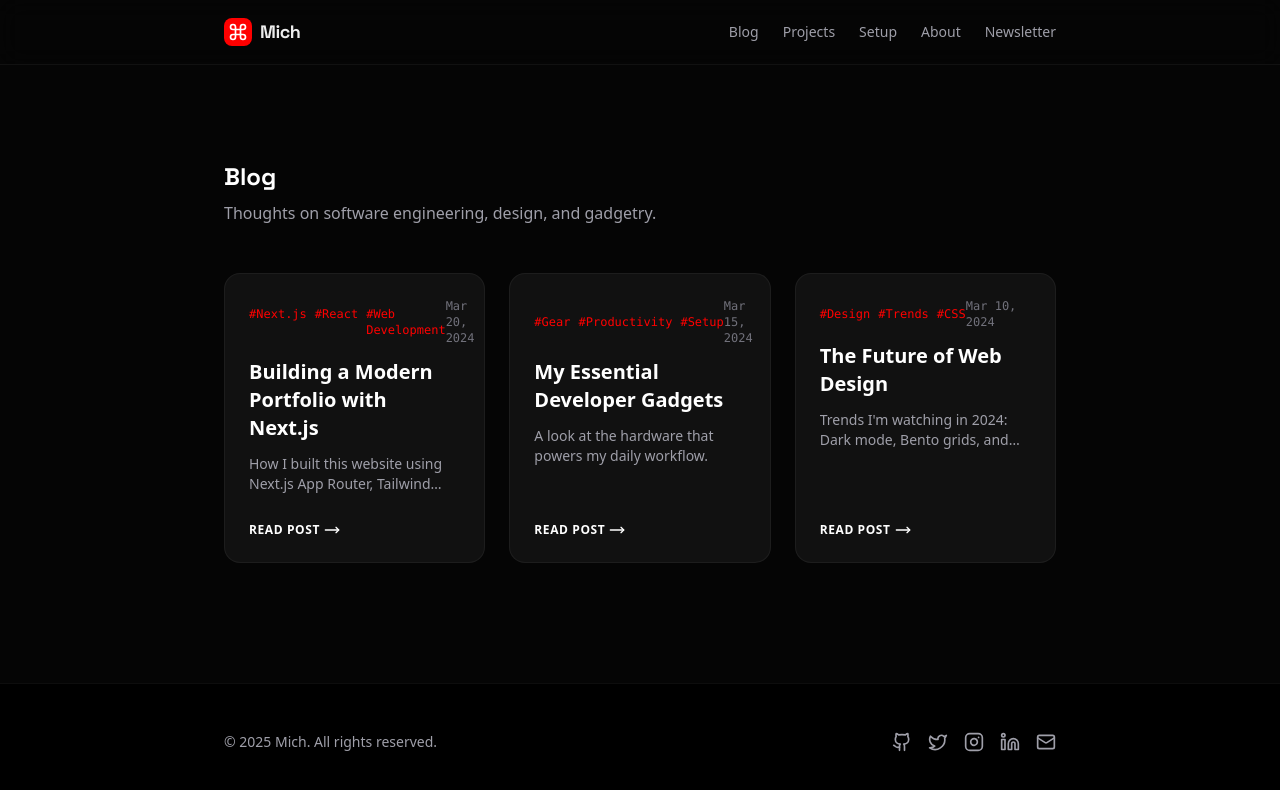
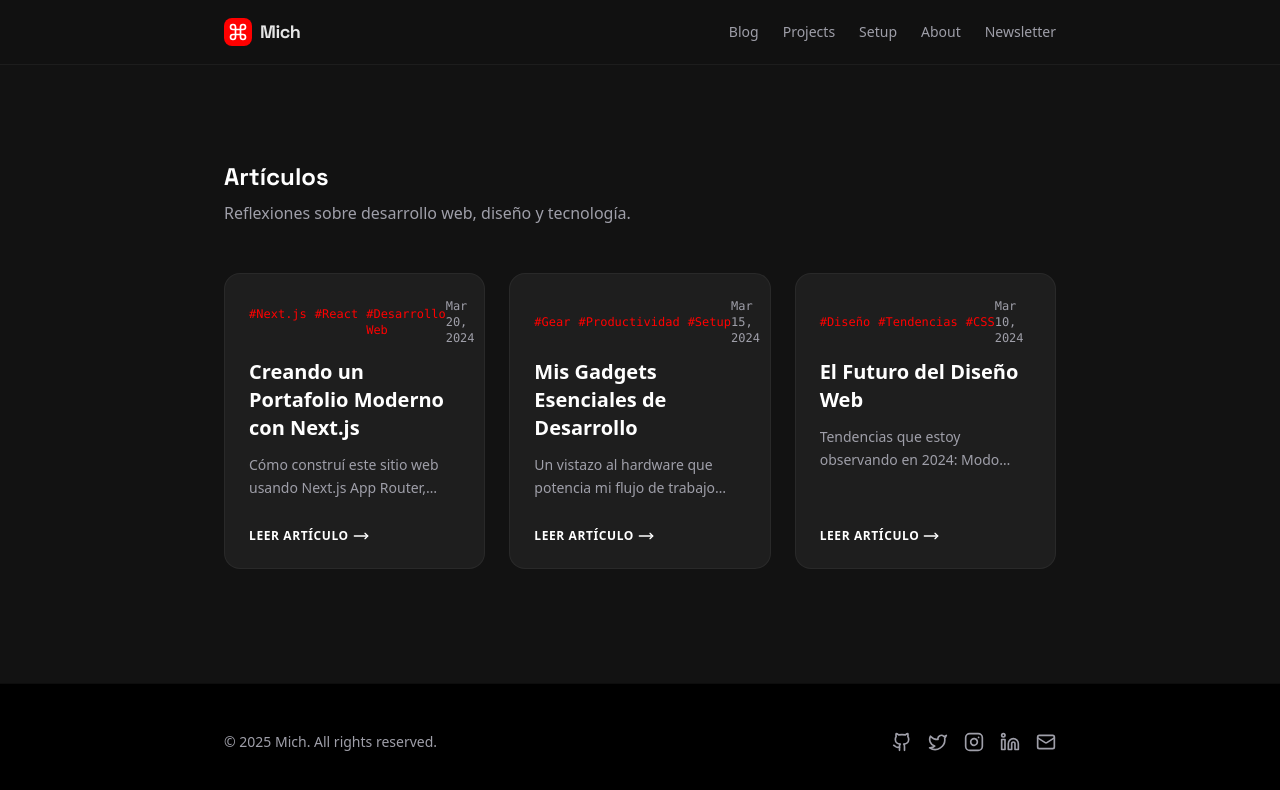
Before and after one commit to MichDMark/michdmark-site, a Next.js app: page /blog in a window 1280 px wide. Shown: the top 790 px of the page. Built offline with nearby package versions, Linux system fonts and the light colour scheme.

Commit message:
primeros cambios visuales realizados por antigravity

```diff
--- a/app/blog/[slug]/page.tsx
+++ b/app/blog/[slug]/page.tsx
@@ -4,6 +4,7 @@ import { format, parseISO } from "date-fns";
 import { Metadata } from "next";
 import { notFound } from "next/navigation";
 import ReactMarkdown from "react-markdown";
+import { es } from "date-fns/locale";
 
 interface BlogPostPageProps {
     params: Promise<{ slug: string }>;
@@ -51,8 +52,8 @@ export default async function BlogPostPage({ params }: BlogPostPageProps) {
                     ))}
                 </div>
                 <h1 className="text-3xl font-bold text-white md:text-5xl mb-4">{post.title}</h1>
-                <time className="text-zinc-500 font-mono">
-                    {format(parseISO(post.date), "MMMM d, yyyy")}
+                <time className="text-zinc-500 font-mono capitalize">
+                    {format(parseISO(post.date), "d 'de' MMMM, yyyy", { locale: es })}
                 </time>
             </div>
 
--- a/app/blog/page.tsx
+++ b/app/blog/page.tsx
@@ -14,8 +14,8 @@ export default function BlogPage() {
     return (
         <Container className="py-24">
             <SectionHeader
-                title="Blog"
-                description="Thoughts on software engineering, design, and gadgetry."
+                title="Artículos"
+                description="Reflexiones sobre desarrollo web, diseño y tecnología."
                 className="mb-12"
             />
             <div className="grid gap-6 sm:grid-cols-2 lg:grid-cols-3">
--- a/app/globals.css
+++ b/app/globals.css
@@ -2,14 +2,17 @@
 @plugin "@tailwindcss/typography";
 
 :root {
-  /* Default to Dark Mode colors */
-  --background: #050505;
-  --foreground: #ededed;
+  /* Default to Dark Mode colors - Softened Contrast */
+  --background: #121212;
+  /* Was #050505 */
+  --foreground: #e5e5e5;
+  /* Was #ededed - slightly softer */
 
   /* Brand Colors */
   --brand-red: #FF0000;
-  --brand-dark: #050505;
-  --brand-gray: #1A1A1A;
+  --brand-dark: #121212;
+  --brand-gray: #1E1E1E;
+  /* Was #1A1A1A - slightly lighter */
 }
 
 @theme inline {
--- a/app/page.tsx
+++ b/app/page.tsx
@@ -42,9 +42,9 @@ export default function Home() {
       <section>
         <Container>
           <div className="flex items-center justify-between mb-8">
-            <h2 className="text-2xl font-bold text-white font-heading">Latest from the Blog</h2>
+            <h2 className="text-2xl font-bold text-white font-heading">Últimos artículos</h2>
             <Link href="/blog" className="text-sm text-brand-red hover:text-white transition-colors flex items-center gap-1">
-              All Posts <ArrowRight className="w-4 h-4" />
+              Ver todos <ArrowRight className="w-4 h-4" />
             </Link>
           </div>
           <div className="grid gap-6 sm:grid-cols-2 lg:grid-cols-3">
--- a/components/PostCard.tsx
+++ b/components/PostCard.tsx
@@ -1,5 +1,6 @@
 import Link from "next/link";
 import { format, parseISO } from "date-fns";
+import { es } from "date-fns/locale";
 import { Post } from "@/lib/posts";
 import { MoveRight } from "lucide-react";
 
@@ -21,18 +22,18 @@ export function PostCard({ post }: PostCardProps) {
                         </span>
                     ))}
                 </div>
-                <time dateTime={post.date} className="text-xs text-zinc-500 font-mono">
-                    {format(parseISO(post.date), "MMM d, yyyy")}
+                <time dateTime={post.date} className="text-xs text-zinc-400 font-mono capitalize">
+                    {format(parseISO(post.date), "MMM d, yyyy", { locale: es })}
                 </time>
             </div>
             <h3 className="text-xl font-bold text-white group-hover:text-brand-red transition-colors">
                 {post.title}
             </h3>
-            <p className="text-sm text-zinc-400 line-clamp-2">
+            <p className="text-sm text-zinc-400 line-clamp-2 leading-relaxed">
                 {post.description}
             </p>
             <div className="mt-auto pt-4 flex items-center text-xs font-bold text-white uppercase tracking-wider group-hover:gap-2 transition-all">
-                Read Post <MoveRight className="w-4 h-4 ml-1" />
+                Leer Artículo <MoveRight className="w-4 h-4 ml-1" />
             </div>
         </Link>
     );
--- a/content/posts/building-portfolio.md
+++ b/content/posts/building-portfolio.md
@@ -1,24 +1,24 @@
 ---
-title: "Building a Modern Portfolio with Next.js"
+title: "Creando un Portafolio Moderno con Next.js"
 date: "2024-03-20T12:00:00Z"
-description: "How I built this website using Next.js App Router, Tailwind CSS, and TypeScript."
-tags: ["Next.js", "React", "Web Development"]
+description: "Cómo construí este sitio web usando Next.js App Router, Tailwind CSS y TypeScript."
+tags: ["Next.js", "React", "Desarrollo Web"]
 ---
 
-## Why Next.js?
+## ¿Por qué Next.js?
 
-Next.js offers the best developer experience for building React applications. With the **App Router**, we get:
+Next.js ofrece la mejor experiencia de desarrollador para construir aplicaciones React. Con el **App Router**, obtenemos:
 
-1. Server Components by default
-2. Simplified routing
-3. Great performance
+1. Server Components por defecto
+2. Enrutamiento simplificado
+3. Gran rendimiento
 
-This portfolio is built with simplicity in mind.
+Este portafolio está construido con la simplicidad en mente.
 
-### The Stack
+### El Stack
 
 - **Framework**: Next.js 14+
-- **Styling**: Tailwind CSS
-- **Content**: Markdown (using gray-matter)
+- **Estilos**: Tailwind CSS
+- **Contenido**: Markdown (usando gray-matter)
 
-Check out the code on [GitHub](https://github.com)!
+¡Revisa el código en [GitHub](https://github.com)!
--- a/content/posts/essential-gadgets.md
+++ b/content/posts/essential-gadgets.md
@@ -1,16 +1,16 @@
 ---
-title: "My Essential Developer Gadgets"
+title: "Mis Gadgets Esenciales de Desarrollo"
 date: "2024-03-15T09:30:00Z"
-description: "A look at the hardware that powers my daily workflow."
-tags: ["Gear", "Productivity", "Setup"]
+description: "Un vistazo al hardware que potencia mi flujo de trabajo diario."
+tags: ["Gear", "Productividad", "Setup"]
 ---
 
-Having the right gear is crucial for productivity. Here are some of my favorites:
+Tener el equipo adecuado es crucial para la productividad. Aquí están algunos de mis favoritos:
 
-- **Keyboard**: Mechanical, split layout
-- **Mouse**: Logitecg MX Master 3
-- **Monitor**: 4K standard display
+- **Teclado**: Mecánico, diseño dividido
+- **Mouse**: Logitech MX Master 3
+- **Monitor**: Pantalla 4K estándar
 
-In the [/setup](/setup) page, I list everything in detail.
+En la página de [/setup](/setup), listo todo en detalle.
 
-> "The best tool is the one you have with you."
+> "La mejor herramienta es la que tienes contigo."
--- a/content/posts/future-web-design.md
+++ b/content/posts/future-web-design.md
@@ -1,14 +1,14 @@
 ---
-title: "The Future of Web Design"
+title: "El Futuro del Diseño Web"
 date: "2024-03-10T14:15:00Z"
-description: "Trends I'm watching in 2024: Dark mode, Bento grids, and more."
-tags: ["Design", "Trends", "CSS"]
+description: "Tendencias que estoy observando en 2024: Modo oscuro, Bento grids y más."
+tags: ["Diseño", "Tendencias", "CSS"]
 ---
 
-Web design moves fast. This year, we're seeing:
+El diseño web se mueve rápido. Este año, estamos viendo:
 
-- **Dark Mode Default**: Just like this site.
-- **Micro-interactions**: Subtle animations that delight.
-- **Glassmorphism**: It's back and cleaner than ever.
+- **Modo Oscuro por Defecto**: Justo como este sitio.
+- **Micro-interacciones**: Animaciones sutiles que deleitan.
+- **Glassmorphism**: Está de vuelta y más limpio que nunca.
 
-Minimalism doesn't mean boring. It means focused.
+Minimalismo no significa aburrido. Significa enfocado.
--- a/package.json
+++ b/package.json
@@ -12,7 +12,9 @@
     "@tailwindcss/typography": "^0.5.19",
     "clsx": "^2.1.1",
     "date-fns": "^4.1.0",
+    "date-fns-tz": "^3.2.0",
     "gray-matter": "^4.0.3",
+    "locale": "^0.1.0",
     "lucide-react": "^0.561.0",
     "next": "16.0.10",
     "react": "19.2.1",
```
Also changed, not shown: 1 other file (tests, documents, lock files or other folders).
